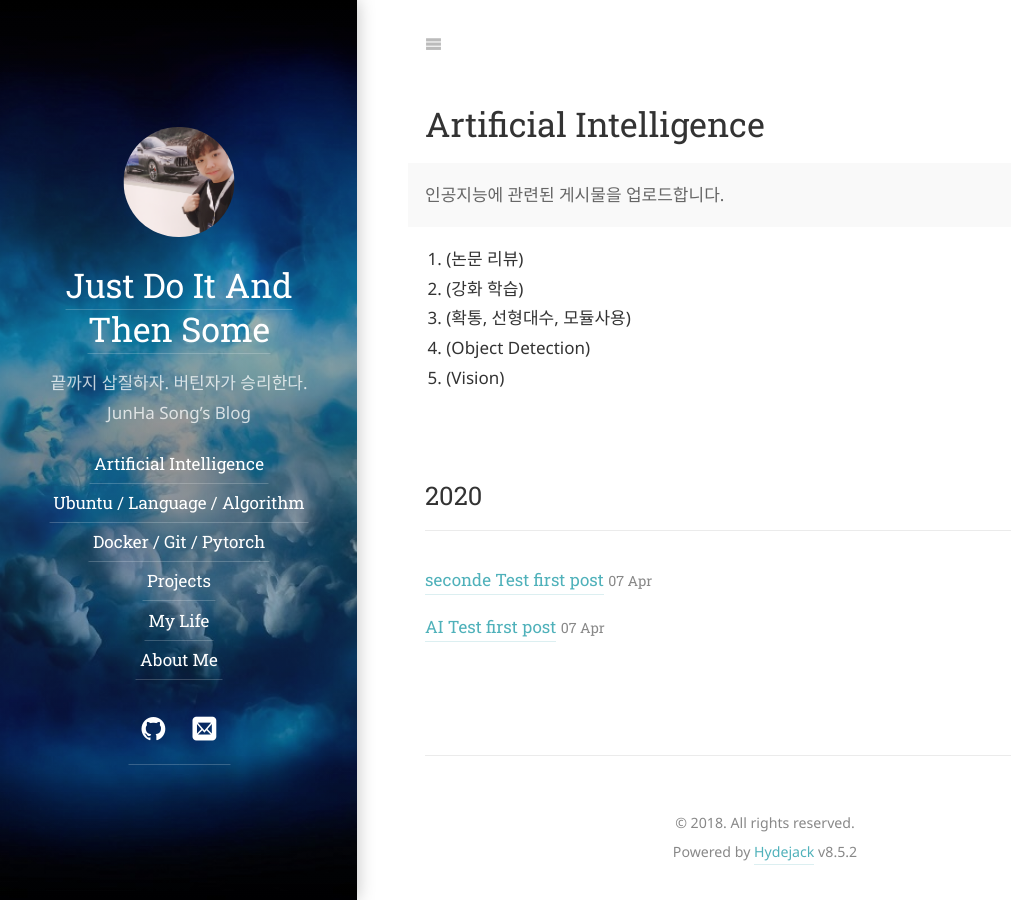
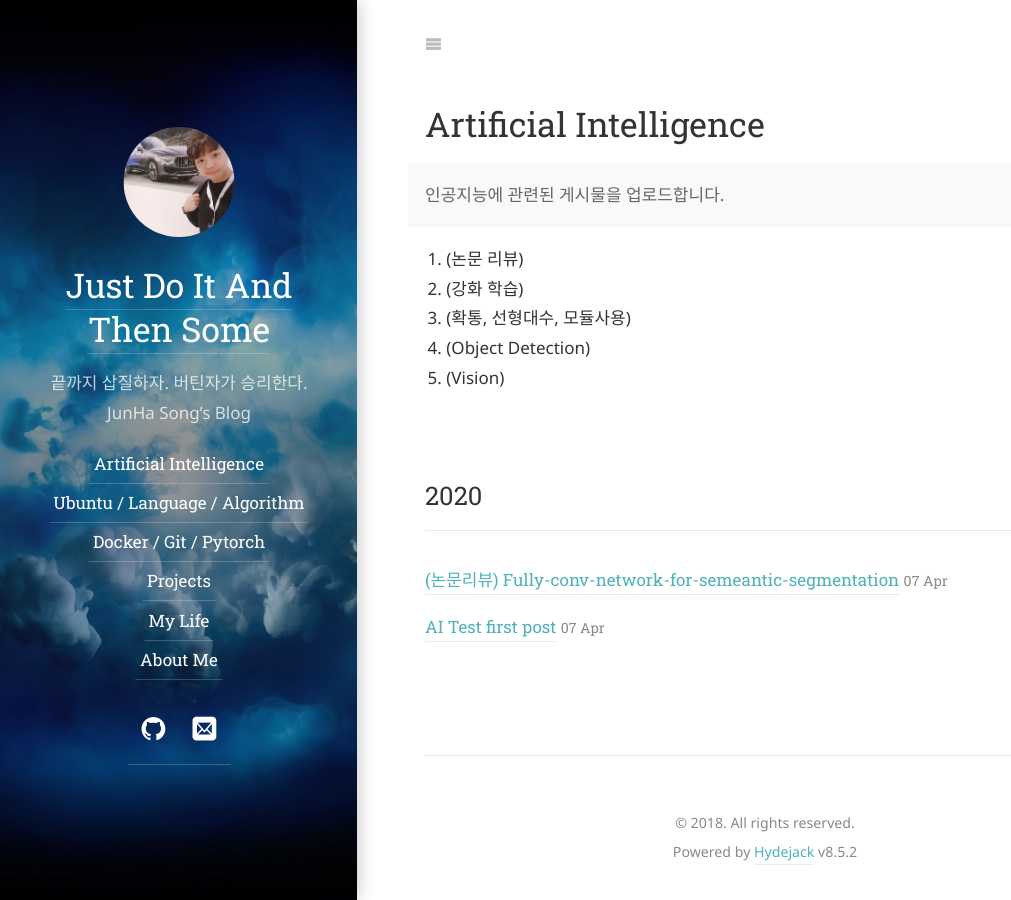
Before and after one commit to junsusong98/junha1125.github.io, a Jekyll site: the page built from _featured_categories/artificial-intelligence.md, in a window 1280 px wide. Shown: the whole page, without its empty margins (0-1011 px from the left). Built offline with Jekyll 4.4.1, drawn with Linux system fonts in a browser that asks for light colours; some web fonts are replaced; some of the changed lines change nothing that is shown.

Commit message:
add 2020-04-07-FCN.md

```diff
--- a/artificial-intelligence/_posts/2020-04-07-newthing.md
+++ b/artificial-intelligence/_posts/2020-04-07-newthing.md
@@ -1,17 +1,36 @@
 ---
 layout: post
-title: seconde Test first post
+title: (논문리뷰) Fully-conv-network-for-semeantic-segmentation
 description: >
-    seconde first post test
+    fully-conv-network-for-semeantic-segmentation 논문 동영상을 보고 정리한 내용입니다.
 ---
 
-안녕하세요
+논문 이름 : Fully-conv-network-for-semeantic-segmentation
+동영상 링크 : [Fully-conv-network-for-semeantic-segmentation](https://www.youtube.com/watch?v=_52dopGu3Cw)
 
-# 제목
-- 1
-- ㄴㅇ러
--  ㅏㅣㄴㅁㅇ런ㅇ
+![img](https://github.com/junha1125/Imgaes_For_GitBlog/blob/master/2020-04-12/fully-conv-network-for-semeantic-segmentation_1.jpg)
 
-<img src="C:\projects\junha1125.github.io\assets\img\blog\blog-layout.jpg" alt="img" style="zoom:50%;" />
 
-![16 668_24 508_25 4](https://user-images.githubusercontent.com/12128784/78780478-a0270f80-79d9-11ea-9739-97f1f9927880.png)
+![img](https://github.com/junha1125/Imgaes_For_GitBlog/blob/master/2020-04-12/fully-conv-network-for-semeantic-segmentation_2.jpg)
+
+![img](https://github.com/junha1125/Imgaes_For_GitBlog/blob/master/2020-04-12/fully-conv-network-for-semeantic-segmentation_3.jpg)
+
+![img](https://github.com/junha1125/Imgaes_For_GitBlog/blob/master/2020-04-12/fully-conv-network-for-semeantic-segmentation_4.jpg)
+
+![img](https://github.com/junha1125/Imgaes_For_GitBlog/blob/master/2020-04-12/fully-conv-network-for-semeantic-segmentation_5.jpg)
+
+![img](https://github.com/junha1125/Imgaes_For_GitBlog/blob/master/2020-04-12/fully-conv-network-for-semeantic-segmentation_6.jpg)
+
+![img](https://github.com/junha1125/Imgaes_For_GitBlog/blob/master/2020-04-12/fully-conv-network-for-semeantic-segmentation_7.jpg)
+
+![img](https://github.com/junha1125/Imgaes_For_GitBlog/blob/master/2020-04-12/fully-conv-network-for-semeantic-segmentation_8.jpg)
+
+![img](https://github.com/junha1125/Imgaes_For_GitBlog/blob/master/2020-04-12/fully-conv-network-for-semeantic-segmentation_9.jpg)
+
+![img](https://github.com/junha1125/Imgaes_For_GitBlog/blob/master/2020-04-12/fully-conv-network-for-semeantic-segmentation_10.jpg)
+
+![img](https://github.com/junha1125/Imgaes_For_GitBlog/blob/master/2020-04-12/fully-conv-network-for-semeantic-segmentation_11.jpg)
+
+![img](https://github.com/junha1125/Imgaes_For_GitBlog/blob/master/2020-04-12/fully-conv-network-for-semeantic-segmentation_12.jpg)
+
+![img](https://github.com/junha1125/Imgaes_For_GitBlog/blob/master/2020-04-12/fully-conv-network-for-semeantic-segmentation_13.jpg)
```
